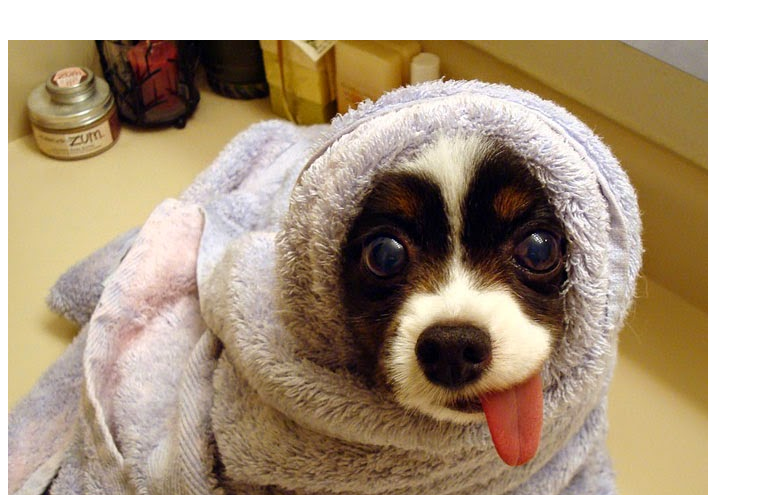
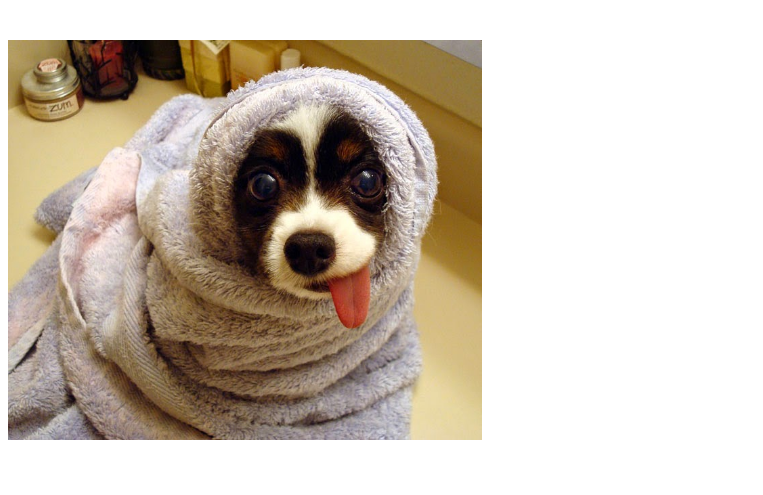
Before and after one commit to nsimoneaux/examenuno, a plain HTML site: page index.html in a window 1280 px wide. Shown: the part 113-608 px from the top of the page, without its empty margins (0-763 px from the left). Drawn offline with Linux system fonts and the light colour scheme.

Commit message:
tamano de imagen

```diff
--- a/style.css
+++ b/style.css
@@ -6,3 +6,7 @@ p{
 	font-size:60px;
 	color: red;
 }
+img{
+	height: 400px;
+	width:auto;
+}
```
